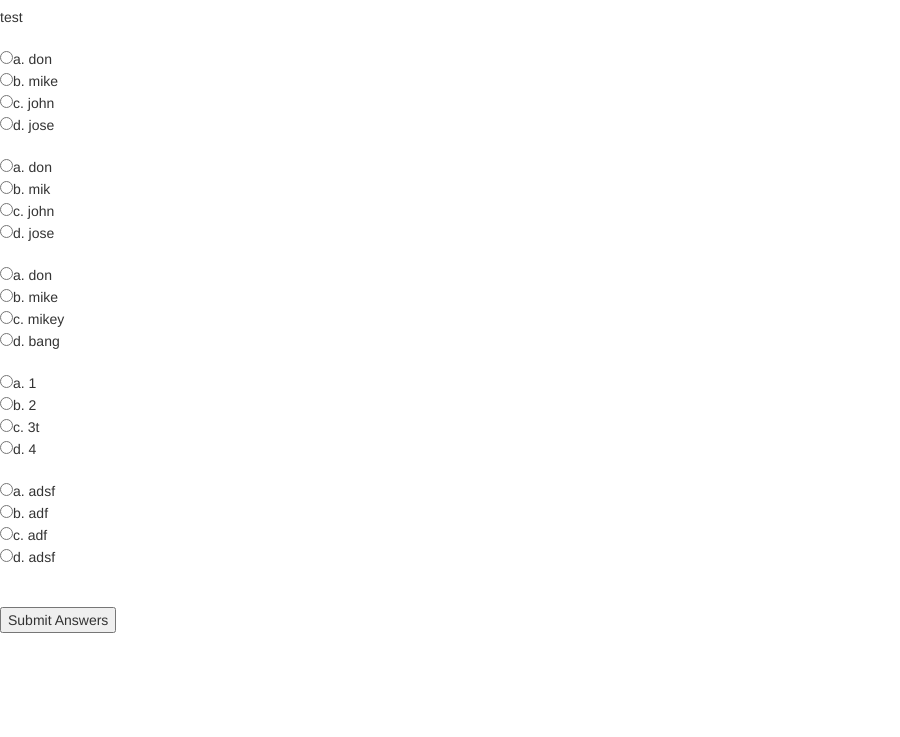
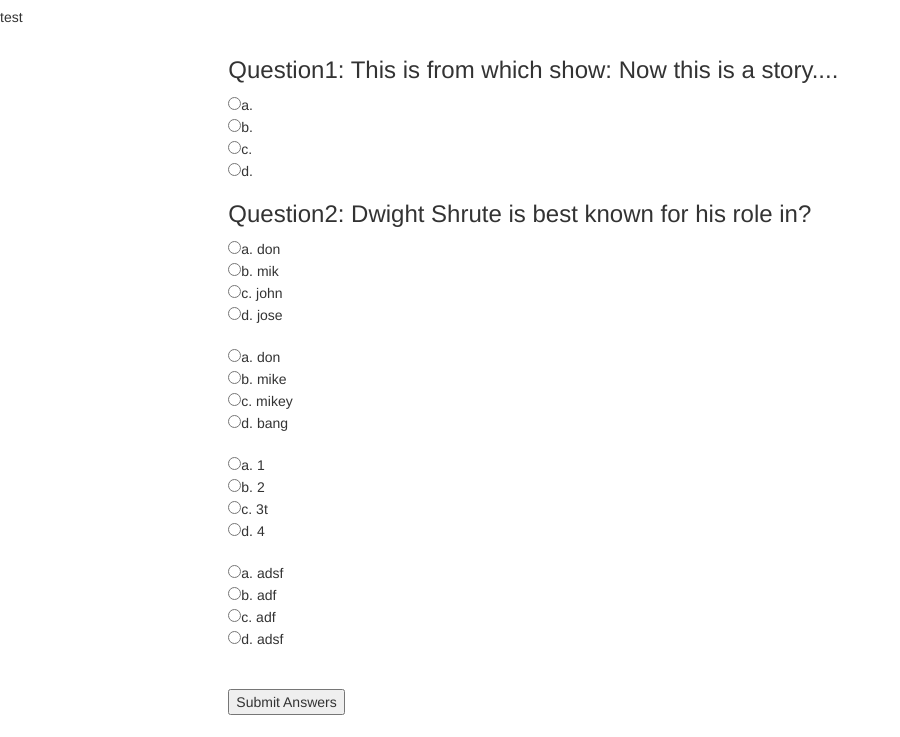
Before and after one commit to dtinimbang/TriviaGame, a plain HTML site: page index.html in a window 1280 px wide. Shown: the part 63-800 px from the top of the page, without its empty margins (0-900 px from the left). Drawn offline with nearby package versions, Linux system fonts and the light colour scheme.

Commit message:
got the append button working to display questions

```diff
--- a/assets/javascript/app.js
+++ b/assets/javascript/app.js
@@ -1,48 +1,59 @@
 $(document).ready(function() {
+// this will be the initial start screen.
+    // function initialScreen() {
+    //     startScreen = "<p class='text-center main-button-container'><a class='btn btn-primary btn-lg btn-block start-button' href='#' role='button'>Start Quiz</a></p>";
+    //     $(".mainArea").html(startScreen);
+    // }
 
+    // initialScreen();
+//
+//trying to creat an object with array.
     var triviaGame = [
          {
-            q1: "Now this is a story...."
-            a: "Fresh Prince"
-            b: "punky Brewster"
-            c: "smiley"
+            q1: "Question1: This is from which show: Now this is a story....",
+            a: "Fresh Prince",
+            b: "punky Brewster",
+            c: "smiley",
             d: "simpsons"
         },
 
         {
-            q1: "Now this is a story...."
-            a: "Fresh Prince"
-            b: "punky Brewster"
-            c: "smiley"
+            q2: "Question2: Dwight Shrute is best known for his role in?",
+            a: "Office",
+            b: "punky Brewster",
+            c: "Stranger Things",
             d: "simpsons"
         },
 
         {
-            q1: "Now this is a story...."
-            a: "Fresh Prince"
-            b: "punky Brewster"
-            c: "smiley"
+            q1: "Now this is a story....",
+            a: "Fresh Prince",
+            b: "punky Brewster",
+            c: "smiley",
             d: "simpsons"
         },
 
         {
-            q1: "Now this is a story...."
-            a: "Fresh Prince"
-            b: "punky Brewster"
-            c: "smiley"
+            q1: "Now this is a story....",
+            a: "Fresh Prince",
+            b: "punky Brewster",
+            c: "smiley",
             d: "simpsons"
         },
 
         {
-            q1: "Now this is a story...."
-            a: "Fresh Prince"
-            b: "punky Brewster"
-            c: "smiley"
+            q1: "Now this is a story....",
+            a: "Fresh Prince",
+            b: "punky Brewster",
+            c: "smiley",
             d: "simpsons"
         },
     ]
 
 
 
-
+$("#qOne").append(triviaGame[0].q1);
+console.log(triviaGame[0].q1);
+$("#qTwo").append(triviaGame[1].q2);
+console.log(triviaGame[1].q2);
 });
--- a/index.html
+++ b/index.html
@@ -9,7 +9,9 @@
 
     <!-- Bootstrap CDN -->
     <link rel='stylesheet' href='https://maxcdn.bootstrapcdn.com/bootstrap/3.3.6/css/bootstrap.min.css' integrity='sha384-1q8mTJOASx8j1Au+a5WDVnPi2lkFfwwEAa8hDDdjZlpLegxhjVME1fgjWPGmkzs7' crossorigin='anonymous'>
-    <link rel='stylesheet' href = assets/css/style.css>
+    <link rel='stylesheet' href = 'assets/css/style.css'>
+    <script src="https://ajax.googleapis.com/ajax/libs/jquery/2.2.2/jquery.min.js"></script>
+    <script type = "text/javascript" src="https://ajax.googleapis.com/ajax/libs/jqueryui/1.11.3/jquery-ui.min.js"></script>
 
   </head>
 <body>
@@ -29,16 +31,18 @@
   <h1> Basic Trivia</h1>
   <p> test </p>
   </header>
-
+<body>
   <section>
     <div id= "results"></div>
+    <div class="mainArea col-xs-12 col-sm-10 col-sm-offset-1 col-md-8 col-md-offset-2">
+
 
      <form name = 'quizForm' on submit = "return submitAnswers()">
        <h3 id = "qOne"></h3>
-       <input type="radio" name="q1" value="a" id="q1a">a. don<br>
-       <input type="radio" name="q1" value="b" id="q1b">b. mike<br>
-       <input type="radio" name="q1" value="c" id="q1c">c. john<br>
-       <input type="radio" name="q1" value="d" id="q1d">d. jose<br>
+       <input type="radio" name="q1" value="a" id="q1a">a.<br>
+       <input type="radio" name="q1" value="b" id="q1b">b.<br>
+       <input type="radio" name="q1" value="c" id="q1c">c.<br>
+       <input type="radio" name="q1" value="d" id="q1d">d.<br>
 
        <h3 id = "qTwo"></h3>
        <input type="radio" name="q2" value="a" id="q2a">a. don<br>
@@ -73,10 +77,10 @@
 
 
 
-    <body>
+
 
             <!-- Adds a link to the JavaScript file. Loaded at the bottom so it waits for the HTML content to display first. If you put this at the top it will crash, because the HTML IDs won't exist yet.-->
-            <script src= assets/javascript/app.js></script>
+            <script src= "assets/javascript/app.js"></script>
 
           </body>
 
```
